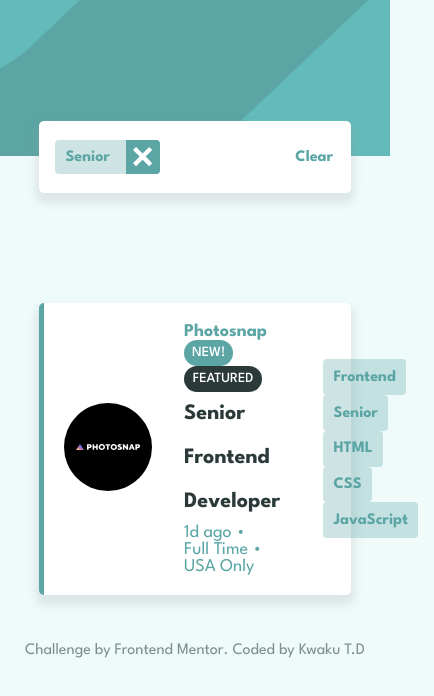
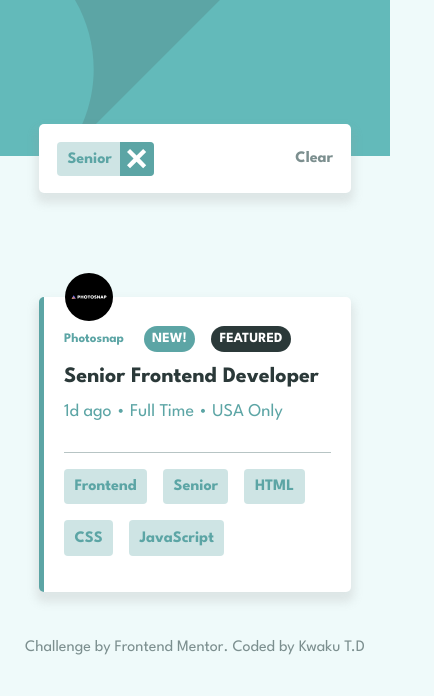
Before and after one commit to syntaCorp/static-job-listings-with-filter, a plain HTML site: page index.html in a window 390 px wide. Both pictures are taken after a click on the item "Senior". Shown: the whole page, 434 px wide, since content can reach past the window. Drawn offline with Linux system fonts and the light colour scheme.

Commit message:
complete responsiveness

```diff
--- a/app.js
+++ b/app.js
@@ -190,7 +190,7 @@
             </ul>
             </div>
        </div>
-
+       <div class="horizontal-line"></div>
         <div class="job-skills">
             <ul class="job-skills-list${data.id}"></ul>
         </div>
--- a/styles.css
+++ b/styles.css
@@ -2,10 +2,6 @@
 * {
     box-sizing: border-box;
     margin: 0;
-}
-
-.none {
-    display: none !important;
 }
 
 body {
@@ -16,40 +12,8 @@ body {
     font-weight: 500;
 }
 
-.header-bg {
-    height: 156px;
-    width: 100%;
-    background: #5CA5A5 url(./images/bg-header-desktop.svg) center no-repeat;
-    background-size: cover;
-    margin-bottom: 4.6875em;
-}
-
-.search-box {
-    display: none;
-    justify-content: space-between;
-    align-items: center;
-    box-shadow: 0 7px 10px 3px rgba(150, 150, 150, 0.2);
-    background-color: #FFFFFF;
-    border-radius: 5px;
-    padding: 0.125rem;
-    height: 72px;
-    width: 80%;
-    margin: 0 auto;
-    position: relative;
-    top: -110px;
-}
-
-.search-box ul {
-    margin: 14px;
-    padding-left: 0;
-    display: flex;
-    justify-content: flex-start;
-    align-items: center;
-    gap: 1rem;
-}
-
 .search-box .clear {
-    color: #5CA5A5;
+    color: #7C8F8F;
     padding-right: 1rem;
     font-weight: 700;
     cursor: pointer;
@@ -57,19 +21,17 @@ body {
 
 .search-box .clear:hover {
     text-decoration: underline;
+    color: #5CA5A5;
 }
 
-.filtered-item {
-    background-color: rgba(92, 165, 165, 0.301);
-    padding-left: 0.65rem;
-    border-radius: 4px;
-    font-size: 1em;
-    width: max-content;
-    display: flex;
-    justify-content: space-between;
-    align-items: center;
-    gap: 1rem;
-    font-weight: 700;
+.search-box {
+    box-shadow: 0 7px 10px 3px rgba(150, 150, 150, 0.2);
+    background-color: #FFFFFF;
+    border-radius: 5px;
+    padding: 1rem;
+    width: 80%;
+    margin: 0 auto;
+    position: relative;
 }
 
 .closeBtn {
@@ -81,6 +43,7 @@ body {
     background: #5CA5A5 center no-repeat;
     border-top-right-radius: 4px;
     border-bottom-right-radius: 4px;
+    margin-left: .5rem;
 }
 
 .closeBtn:hover {
@@ -94,6 +57,27 @@ body {
     height: auto;
 }
 
+/* deaktop style */
+
+.header-bg {
+    height: 156px;
+    width: 100%;
+    background: #5CA5A5 url(./images/bg-header-desktop.svg) center no-repeat;
+    background-size: cover;
+    margin-bottom: 4.6875em;
+}
+
+.filtered-item {
+    display: inline-flex;
+    align-items: center;
+    background-color: rgba(92, 165, 165, 0.301);
+    padding-left: 0.65rem;
+    border-radius: 4px;
+    font-size: 1em;
+    width: max-content;
+    font-weight: 700;
+}
+
 .post-card {
     box-shadow: 0 7px 10px 3px rgba(150, 150, 150, 0.2);
     background-color: #FFFFFF;
@@ -104,11 +88,6 @@ body {
     display: flex;
     justify-content: space-between;
     align-items: center;
-}
-
-.job-details {
-    flex-grow: 1;
-    margin-left: 2rem;
 }
 
 .post-details span.new-alert {
@@ -147,6 +126,7 @@ ul li {
     padding: 0.4rem 0.5rem;
     font-size: .875em;
     text-transform: uppercase;
+    font-weight: 700;
 }
 
 .featured-alert {
@@ -156,6 +136,7 @@ ul li {
     padding: 0.4rem 0.55rem;
     font-size: .875em;
     text-transform: uppercase;
+    font-weight: 700;
 }
 
 .req-skill {
@@ -173,12 +154,11 @@ ul li {
     cursor: pointer;
     background-color: #5CA5A5;
     color: #FFFFFF;
-    /* transition: 1s; */
 }
 
 .position p {
-    margin: 0 0 0 0;
-    line-height: 2;
+    margin: 0;
+    line-height: 1.5;
     font-size: 1.375rem;
     font-weight: 700;
     display: inline-block;
@@ -208,7 +188,6 @@ ul li {
 .attribution a {
     text-decoration: none;
     color: #7C8F8F;
-
 }
 
 .attribution a:hover {
@@ -216,4 +195,232 @@ ul li {
     color: #5CA5A5;
 }
 
+.horizontal-rule {
+    display: none;
+}
+
 /* end universal style */
+
+/* other styles --> class in JS*/
+.none {
+    display: none !important;
+}
+/* end other styles */
+
+
+/* MOBILE/TABLET LAYOUT */
+/* smartphones, tablets portrait/landscape mode */
+@media screen and (min-width:320px) and (max-width:899px) {
+    .horizontal-line {
+        display: flex;
+        /* border: 1px solid #B7C4C4; */
+        border-bottom: 1px solid #B7C4C4;
+        width: 100%;
+        align-items: center;
+        margin-bottom: 1rem;
+    }
+
+    .header-bg {
+        display: none;
+    }
+
+    .mobile-header {
+        height: 156px;
+        width: 100%;
+        background: #5CA5A5 url(./images/bg-header-mobile.svg) center no-repeat;
+        background-size: cover;
+        margin-bottom: 2rem;
+    }
+
+    .search-box ul {
+        margin: .5rem;
+        padding-left: 0;
+
+    }
+    .search-box ul li {
+        margin-bottom: .4rem;
+    }
+
+    .search-box {
+        display: none;
+        justify-content: space-between;
+        align-items: center;
+        box-shadow: 0 7px 10px 3px rgba(150, 150, 150, 0.2);
+        background-color: #FFFFFF;
+        border-radius: 0.312rem;
+        padding: 0.125rem;
+        width: 80%;
+        margin: 0 auto;
+        top: -4rem;
+    }
+
+    .filtered-item {
+        padding-left: 0.65rem;
+        border-radius: 4px;
+        font-size: 1em;
+        width: max-content;
+        /* display: inline-flex; */
+        justify-content: space-between;
+        margin: .5rem;
+    }
+
+    .post-card {
+        flex-direction: column;
+        align-items: flex-start;
+    }
+
+    .job-icon {
+        position: absolute;
+        top: -1.5rem;
+        left: 1.3rem;
+    }
+
+    .job-icon img {
+        width: 3rem;
+        height: auto;
+        position: absolute;
+    }
+
+    .post-card {
+        position: relative;
+        margin-top: 2.5rem;
+    }
+
+    .post-details {
+        margin-top: .562rem;
+        margin-bottom: .562rem;
+    }
+
+    .job-details {
+        margin-left: 0;
+        margin-bottom: 1rem;
+
+    }
+
+    .company {
+        font-size: 0.8125rem;
+    }
+
+    .position {
+        font-size: 0.9375rem;
+        margin-bottom: .562rem;
+    }
+
+    .position p {
+        line-height: 1.5;
+    }
+
+    /*
+    .post-info ul {
+        margin-bottom: .945rem;
+
+    } */
+
+    .job-skills ul {
+        padding-left: 0;
+    }
+
+    ul li {
+        margin-bottom: 1rem;
+    }
+
+}
+
+/* END MOBILE/TABLET LAYOUT */
+
+/* MEDIUM/LAPTOP LAYOUT */
+@media only screen and (min-width:900px) and (max-width:1126px) {
+
+    .search-box ul {
+        margin: 14px;
+        padding-left: 0;
+        display: flex;
+        justify-content: flex-start;
+        align-items: center;
+        gap: 1rem;
+    }
+
+    .search-box {
+        display: none;
+        justify-content: space-between;
+        align-items: center;
+        box-shadow: 0 7px 10px 3px rgba(150, 150, 150, 0.2);
+        background-color: #FFFFFF;
+        border-radius: 5px;
+        padding: 1rem;
+        width: 80%;
+        margin: 0 auto;
+        /* position: relative; */
+        top: -6.875rem;
+    }
+
+    .post-card {
+        align-items: center;
+    }
+
+    .job-list img {
+        margin-right: 1.5rem;
+    }
+
+    .job-details {
+        width: inherit;
+    }
+
+    .job-skills {
+        /* margin: 0; */
+        width: inherit;
+    }
+
+    .job-skills ul {
+        padding-left: 0;
+    }
+
+    ul li {
+        margin-bottom: 0;
+    }
+
+    .position p {
+        line-height: 1.725;
+    }
+
+}
+
+@media only screen and (min-width:1127px) {
+    .filtered-item {
+        width: max-content;
+        display: inline-flex;
+        justify-content: space-between;
+        align-items: center;
+        /* gap: 1rem; */
+        /* flex-wrap: wrap; */
+        margin: .5rem;
+        font-weight: 700;
+    }
+
+    .search-box {
+        display: none;
+        justify-content: space-between;
+        align-items: center;
+        /* box-shadow: 0 7px 10px 3px rgba(150, 150, 150, 0.2);
+        background-color: #FFFFFF;
+        border-radius: 5px;
+        padding: 1rem;
+         width: 80%; */
+        margin: 0 auto;
+        /* position: relative; */
+        top: -6.875rem;
+    }
+
+    .search-box ul {
+        padding: 0;
+    }
+
+    .job-details {
+        flex-grow: 1;
+        margin-left: 2rem;
+    }
+
+}
+
+
+/* END DESKTOP LAYOUT */
```
Also changed, not shown: index.html (+1 -4 lines).
